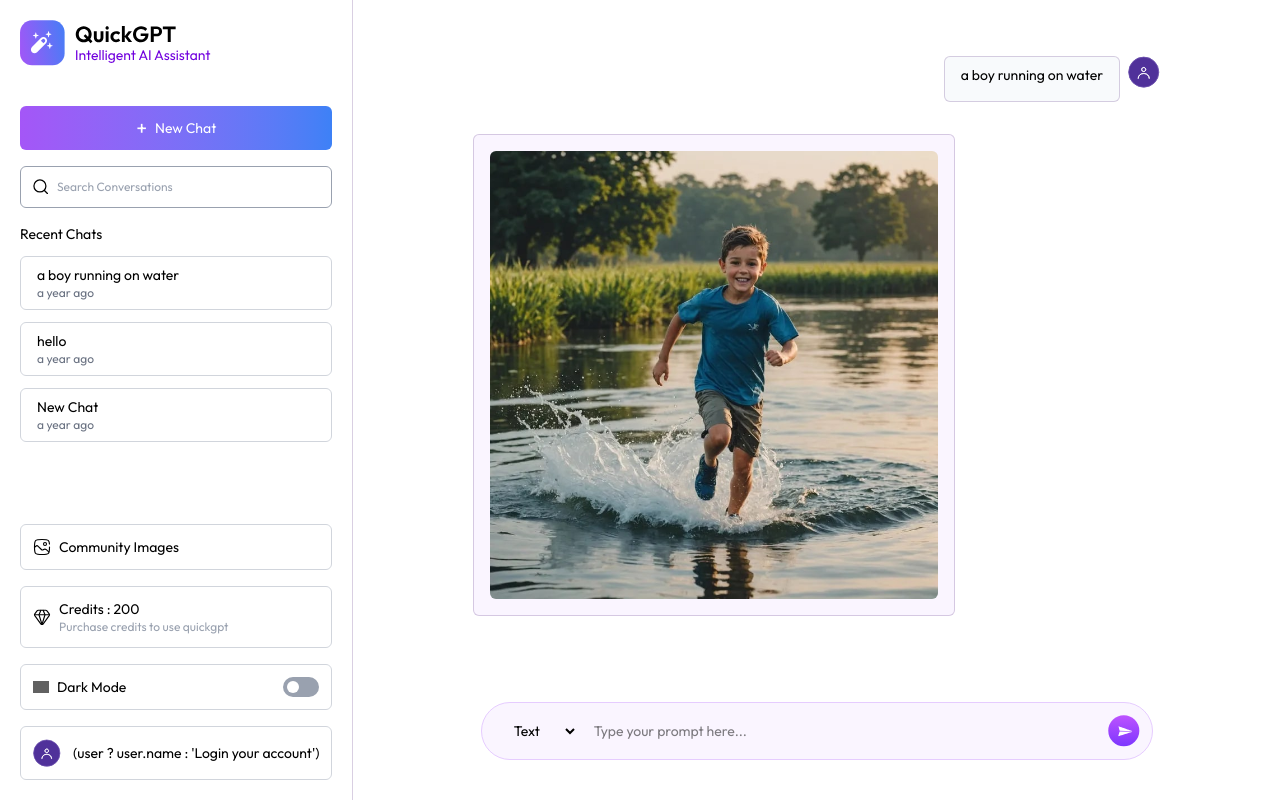
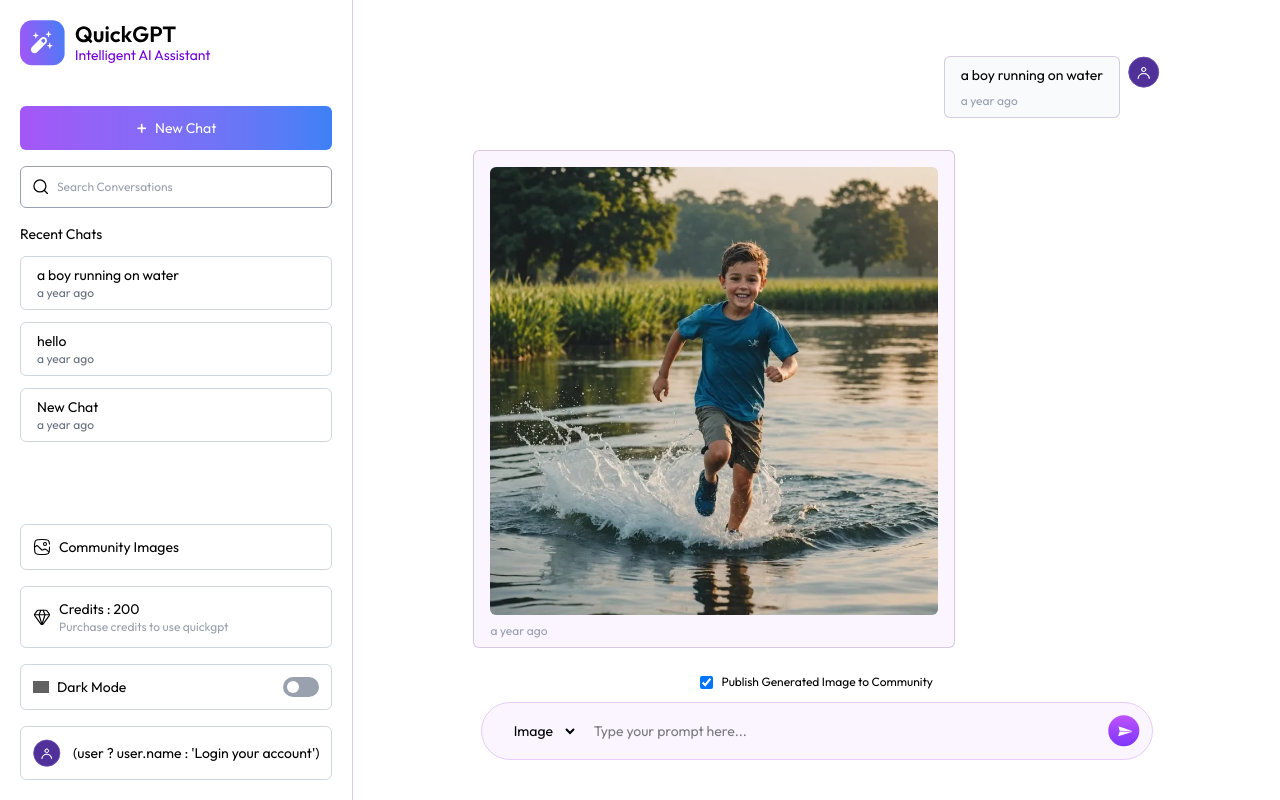
Before and after one commit to Harshada-Chavan22/QuickGPT, a React (Vite) app in the folder client/: page / in a window 1280 px wide. Built offline with nearby package versions, Linux system fonts and the light colour scheme; grey boxes are pictures that could not be loaded.

Commit message:
publish generated image

```diff
--- a/client/src/components/ChatBox.jsx
+++ b/client/src/components/ChatBox.jsx
@@ -10,8 +10,8 @@
   const[loading, setLoading] = useState(false)
 
   const [prompt, setPrompt] = useState('')
-  const [mode, setMode] = useState('text')
-  const [isPublished, setIsPublished] = useState(false)
+  const [mode, setMode] = useState('image')
+  const [isPublished, setIsPublished] = useState(true)
 
   const onSubmit = async (e) => {
     e.preventDefault()
@@ -43,23 +43,58 @@
         </div>
       }
       </div>
+      <div className='w-full max-w-2xl mx-auto'>
   {mode === 'image' && (
-        <label className='inline-flex items-center gap-2 mb-3 text-sm mx-auto'>
-          <p className='text-xs'>Publish Generated Image to Community</p>
-          <input type="checkbox" className='cursor-pointer' checked={isPublished} onChange={(e)=>setIsPublished(e.target.checked)}/>
+    <label className='flex items-center justify-center gap-2 mb-3 text-sm'>
+      <input
+        type="checkbox"
+        className='cursor-pointer'
+        checked={isPublished}
+        onChange={(e) => setIsPublished(e.target.checked)}
+      />
+      <span className='text-xs'>
+        Publish Generated Image to Community
+      </span>
     </label>
   )}
-      {/* Prompt Input Box */}
-      <form onSubmit={onSubmit} className='bg-primary/20 dark:bg-[#583C79]/30 border border-primary dark:border-[#80609F]/30 rounded-full w-full max-w-2xl p-3 pl-4 mx-auto flex gap-4 items-center'>
-        <select onChange={(e) => setMode(e.target.value)} value={mode} className='text-sm pl-3 pr-2 outline-none'>
-          <option className='dark:bg-purple-900' value="text">Text</option>
-          <option className='dark:bg-purple-900' value="image">Image</option>
+
+  <form
+    onSubmit={onSubmit}
+    className='bg-primary/20 dark:bg-[#583C79]/30 border border-primary dark:border-[#80609F]/30 rounded-full w-full p-3 pl-4 flex gap-4 items-center'
+  >
+    <select
+      onChange={(e) => setMode(e.target.value)}
+      value={mode}
+      className='text-sm pl-3 pr-2 outline-none'
+    >
+      <option className='dark:bg-purple-900' value="text">
+        Text
+      </option>
+
+      <option className='dark:bg-purple-900' value="image">
+        Image
+      </option>
     </select>
-          <input type="text" placeholder='Type your prompt here...' value={prompt} onChange={(e) => setPrompt(e.target.value)} className='flex-1 w-full text-sm outline-none' required/>
+
+    <input
+      type="text"
+      placeholder="Type your prompt here..."
+      value={prompt}
+      onChange={(e) => setPrompt(e.target.value)}
+      className='flex-1 w-full text-sm outline-none'
+      required
+    />
+
     <button disabled={loading}>
-            <img src={loading ? assets.stop_icon : assets.send_icon} className='w-8 cursor-pointer' alt="" />
+      <img
+        src={loading ? assets.stop_icon : assets.send_icon}
+        className='w-8 cursor-pointer'
+        alt=""
+      />
     </button>
   </form>
+</div>
+
     </div>
   )
 }
--- a/client/src/components/Message.jsx
+++ b/client/src/components/Message.jsx
@@ -16,7 +16,7 @@
         <div className='flex items-start justify-end my-4 gap-2'>
           <div className='flex flex-col gap-2 p-2 px-4 bg-slate-50 dark:bg-[#57317C]/30 border border-[#80609F]/30 rounded-md max-w-2xl'>
           <p className='text-sm dark:text-primary'>{message.content}</p>
-          <span className='text-xs text-gray-400 dark:text-[#B1A6C0]'>{moment(message.timestamp).fromNow}</span>
+          <span className='text-xs text-gray-400 dark:text-[#B1A6C0]'>{moment(message.timestamp).fromNow()}</span>
         </div>
         <img src={assets.user_icon} alt="" className='w-8 rounded-full'/>
         </div>
@@ -33,7 +33,7 @@
           </div>
         )}
 
-        <span className='text-xs text-gray-400 dakr:text-[#B1A6C0]'>{moment(message.timestamp).fromNow}</span>
+        <span className='text-xs text-gray-400 dakr:text-[#B1A6C0]'>{moment(message.timestamp).fromNow()}</span>
         </div>
       )
     }
--- a/client/src/components/Sidebar.jsx
+++ b/client/src/components/Sidebar.jsx
@@ -5,7 +5,14 @@
 
 const Sidebar = ({isMenuOpen, setIsMenuOpen}) => {
 
-    const {chats, selectedChat, theme, setTheme, user, navigate} = useAppContext()
+    const {
+    chats,
+    selectedChat,
+    setSelectedChat,
+    theme,
+    setTheme,
+    user
+} = useAppContext()
     const [search, setSearch] = useState('')
   return (
     <div className={`flex flex-col h-screen min-w-72 p-5 dark:bg-gradient-to-b from-[#242124]/30 to-[#000000]/30 border-r border-[#80609F]/30 backdrop-blur-3xl transition-all duration-500 max-md:absolute left-0 z-1 ${!isMenuOpen && 'max-md:-translate-x-full'}`}>
@@ -29,7 +36,7 @@
     <div className='flex-1 overflow-y-scroll mt-3 text-sm space-y-3'>
         {
             chats.filter((chat)=> chat.messages[0] ? chat.messages[0]?.content.toLowerCase().includes(search.toLowerCase()) : chat.name.toLowerCase().includes(search.toLowerCase())).map((chat)=> (
-                <div onClick={()=> {navigate('/'); setSelectedChat(chat); setIsMenuOpen(false)}}
+                <div onClick={()=> {setSelectedChat(chat); setIsMenuOpen(false)}}
                 key={chat._id} className='p-2 px-4 dark:bg-[#57317C]/10 border border-gray-300 dark:border-[#80609F]/15 rounded-md cursor-pointer flex justify-between group'>
                     <div>
                         <p className='truncate w-full'>
```
Lines whose indentation alone changed are shown as unchanged.
